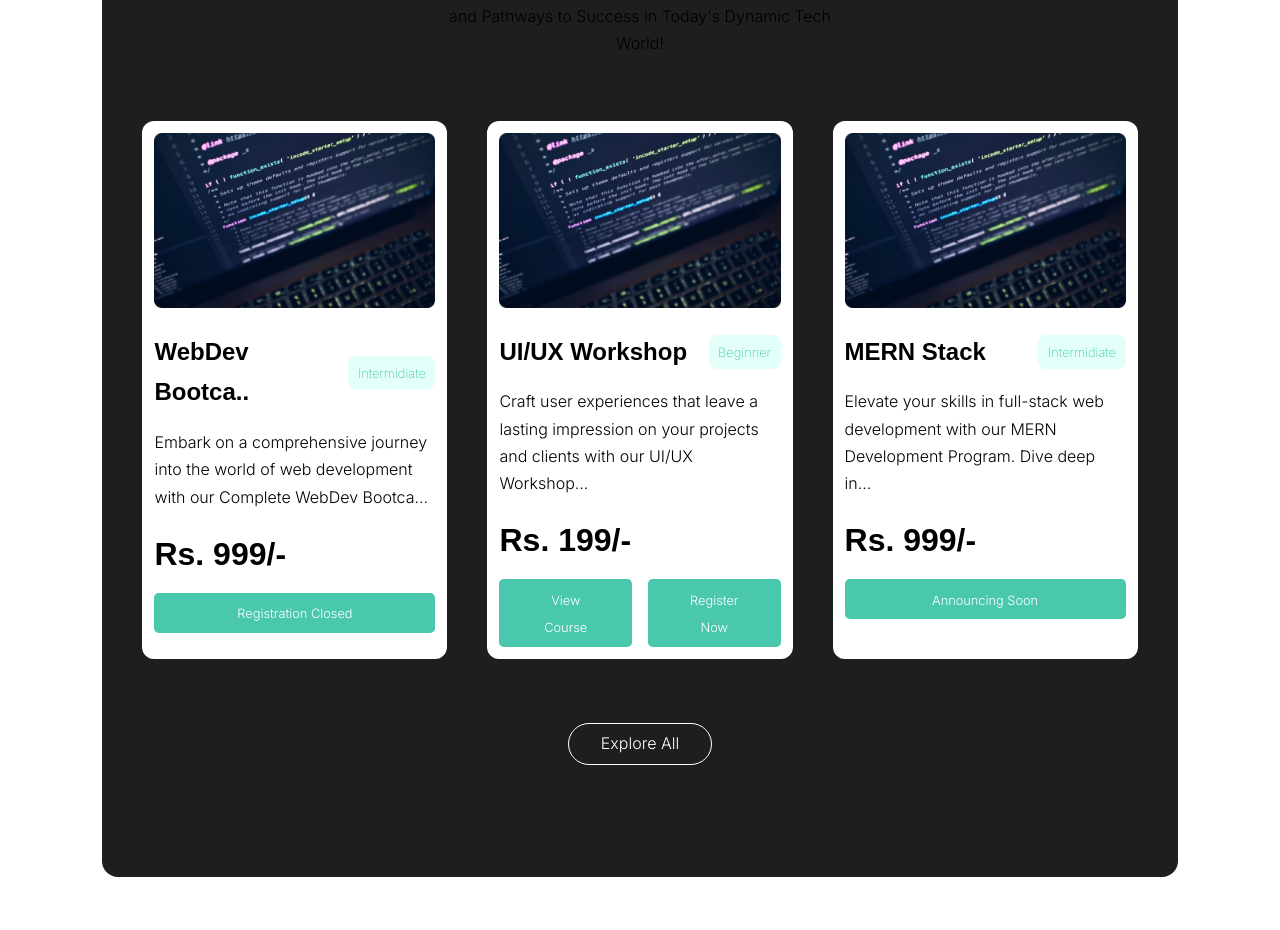
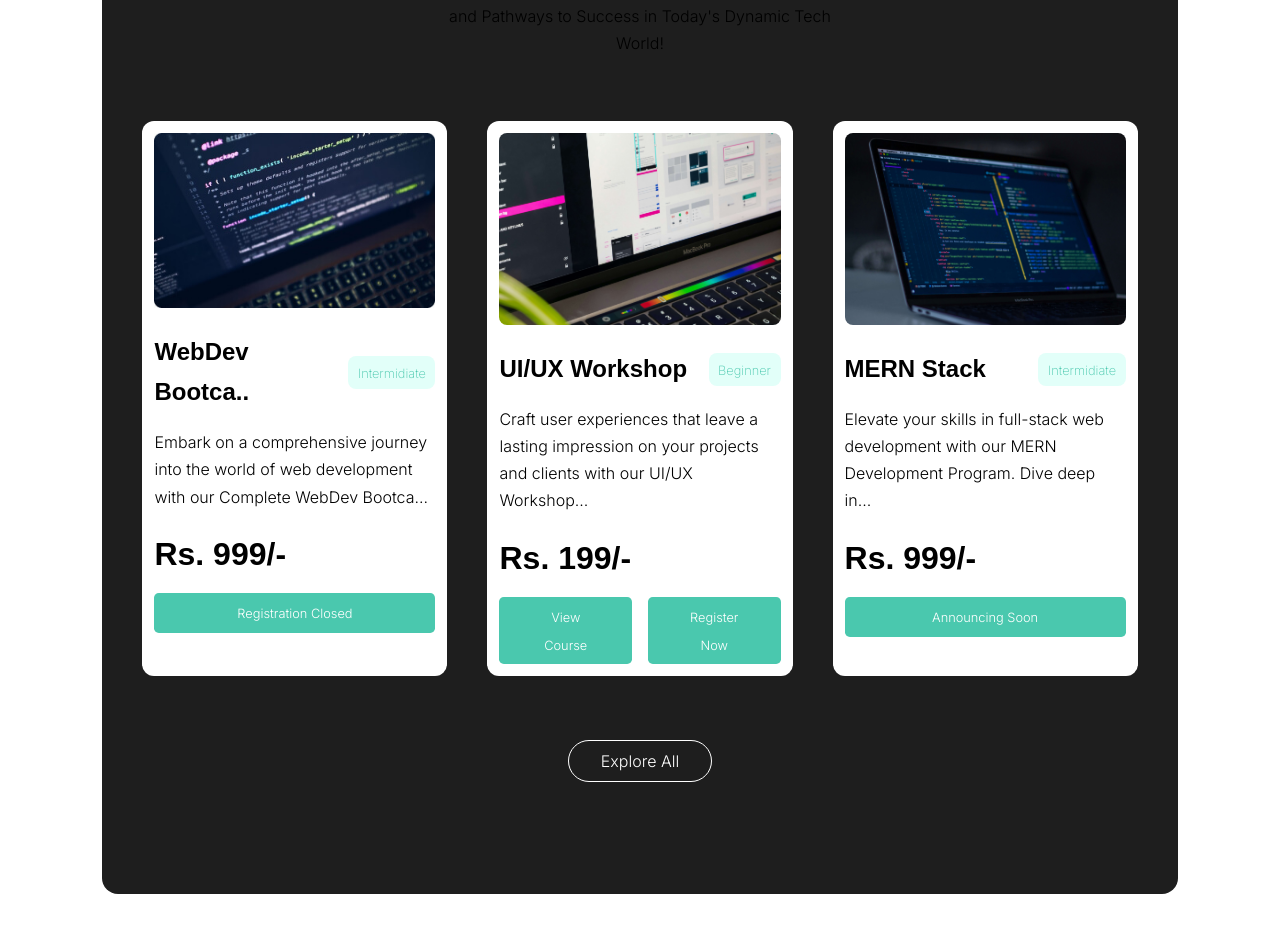
Before and after one commit to Ayuxh-Pratap/indilearn, a Next.js app: page / in a window 1280 px wide. Shown: the part 4161-5091 px from the top of the page. Built offline with nearby package versions, Linux system fonts and the light colour scheme.

Commit message:
git commit v5

```diff
--- a/components/Courses.jsx
+++ b/components/Courses.jsx
@@ -20,7 +20,7 @@ const Courses = () => {
         }, */
         {
             id: 2,
-            img: "course_img.jpg",
+            img: "cou2.jpg",
             name: "UI/UX Workshop",
             level: "Beginner",
             des: "Craft user experiences that leave a lasting impression on your projects and clients with our UI/UX Workshop... ",
@@ -67,7 +67,7 @@ const Courses = () => {
                 {
                     serviceItems.map((item, i) => (
                         <div key={i} className='lg:w-[21rem] bg-white p-3 text-black rounded-xl text-start'>
-                            <img src={item.img} className='mb-6' alt="" />
+                            <img src={item.img} className='mb-6 rounded-lg h-[12rem]' alt="" />
                             <div className='flex justify-between mb-4 items-center'>
                                 <h4>{item.name}</h4>
                                 <button className='btn sm'><small className='primary'>{item.level}</small></button>
@@ -83,7 +83,7 @@ const Courses = () => {
                 }
 
                 <div className='lg:w-[21rem] bg-white p-3 text-black rounded-xl text-start'>
-                    <img src="course_img.jpg" className='mb-6' alt="" />
+                    <img src="cou3.jpg" className='mb-6 lg:h-[12rem] rounded-lg' alt="" />
                     <div className='flex justify-between mb-4 items-center'>
                         <h4>MERN Stack</h4>
                         <button className='btn sm'><small className='primary'>Intermidiate</small></button>
```
Also changed, not shown: public/cou2.jpg (added), public/cou3.jpg (added).
